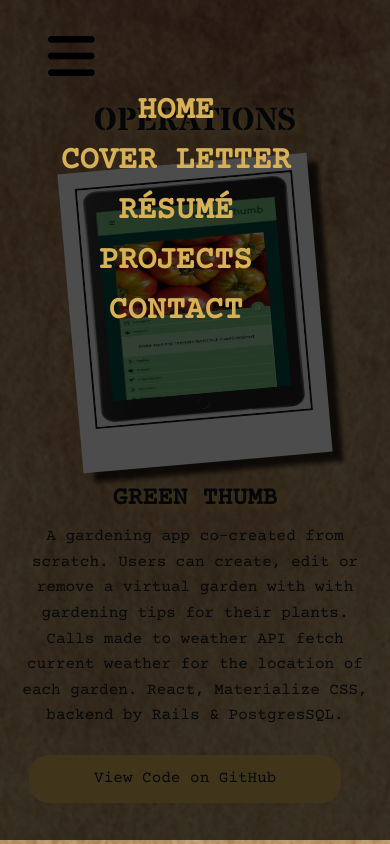
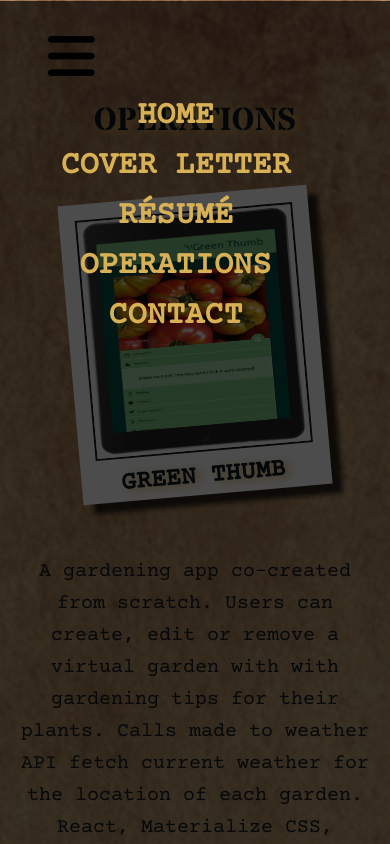
Before and after one commit to notayogilee/portfolio, a React (Create React App) app: page /projects in a window 390 px wide. Both pictures are taken after a click on the button 71 px from the left and 56 px from the top of the page. Shown: the top 844 px of the page. Built offline with nearby package versions, Linux system fonts and the light colour scheme.

Commit message:
finish responsive projects page

```diff
--- a/src/components/Navbar.js
+++ b/src/components/Navbar.js
@@ -14,7 +14,7 @@ const Navbar = () => {
           <ul>
             <li><Link to="/coverLetter">Cover Letter</Link></li>
             <li><Link to="/cv">Résumé</Link></li>
-            <li><Link to="/projects">projects</Link></li>
+            <li><Link to="/projects">operations</Link></li>
             <li><Link to="/contact">contact</Link></li>
           </ul>
         </div>
@@ -31,7 +31,7 @@ const Navbar = () => {
                 <li className="drop-list-item"><Link onClick={(() => setDrop(!drop))} to="/"><h1>Home</h1></Link></li>
                 <li className="drop-list-item"><Link onClick={(() => setDrop(!drop))} to="/coverLetter"><h1>Cover Letter</h1></Link></li>
                 <li className="drop-list-item"><Link onClick={(() => setDrop(!drop))} to="/cv"><h1>Résumé</h1></Link></li>
-                <li className="drop-list-item"><Link onClick={(() => setDrop(!drop))} to="/projects"><h1>projects</h1></Link></li>
+                <li className="drop-list-item"><Link onClick={(() => setDrop(!drop))} to="/projects"><h1>operations</h1></Link></li>
                 <li className="drop-list-item"><Link onClick={(() => setDrop(!drop))} to="/contact"><h1>contact</h1></Link></li>
               </ul>
             </div>
--- a/src/components/Navbar.scss
+++ b/src/components/Navbar.scss
@@ -63,16 +63,16 @@
         position: absolute;
         align-items: center;
         background-color: rgba(0, 0, 0, 0.7);
-        margin-top: -90px;
+        margin-top: -85px;
         padding-top: 90px;
 
         .drop-list-item {
           width: 90%;
           height: 50px;
+
           font-weight: 600;
           text-transform: uppercase;
           text-align: center;
-          justify-content: center;
 
           h1 {
             color: var(--secondary-color);
--- a/src/components/Projects.scss
+++ b/src/components/Projects.scss
@@ -77,6 +77,9 @@
 
 @media (max-width: 767px) {
   #projects {
+    h1 {
+      padding-bottom: 2rem;
+    }
     .container {
       .green-thumb,
       .jungle-app,
@@ -85,7 +88,7 @@
       .tweeter {
         display: flex;
         flex-direction: column;
-        padding-bottom: 100px;
+        padding-bottom: 120px;
 
         .project {
           width: 90vw;
@@ -95,12 +98,14 @@
           h3 {
             text-align: center;
             font-size: 25px;
+            transform: translate(5%, -135%) rotate(-5deg);
           }
 
           p {
             width: 90vw;
             transform: translateX(-25%);
             text-align: center;
+            font-size: 20px;
           }
 
           a {
```
